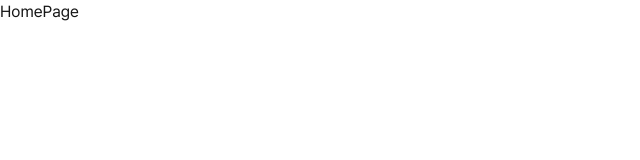
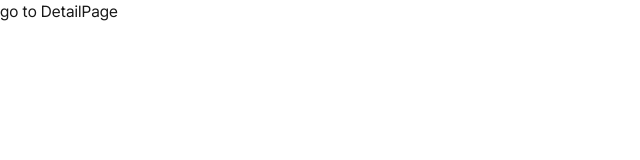
Before and after one commit to parkminjo/basic-next-todo-list, a Next.js app: page / in a window 1280 px wide. Shown: the top 160 px of the page, without its empty margins (0-640 px from the left). Built offline with nearby package versions, Linux system fonts and the light colour scheme.

Commit message:
feat: 홈 페이지에 상세 페이지 링크 추가 및 상세 페이지 컴포넌트 생성

```diff
--- /dev/null
+++ b/app/detail/[id]/page.tsx
@@ -0,0 +1,18 @@
+import Link from 'next/link';
+
+interface Props {
+  params: Promise<{ id: string }>;
+}
+
+const DetailPage = async ({ params }: Props) => {
+  const { id } = await params;
+  console.log(id);
+
+  return (
+    <div>
+      <Link href="/">go to HomePage</Link>
+    </div>
+  );
+};
+
+export default DetailPage;
--- a/app/page.tsx
+++ b/app/page.tsx
@@ -1,5 +1,11 @@
+import Link from 'next/link';
+
 const HomePage = () => {
-  return <div>HomePage</div>;
+  return (
+    <div>
+      <Link href="/detail/1">go to DetailPage</Link>
+    </div>
+  );
 };
 
 export default HomePage;
```
